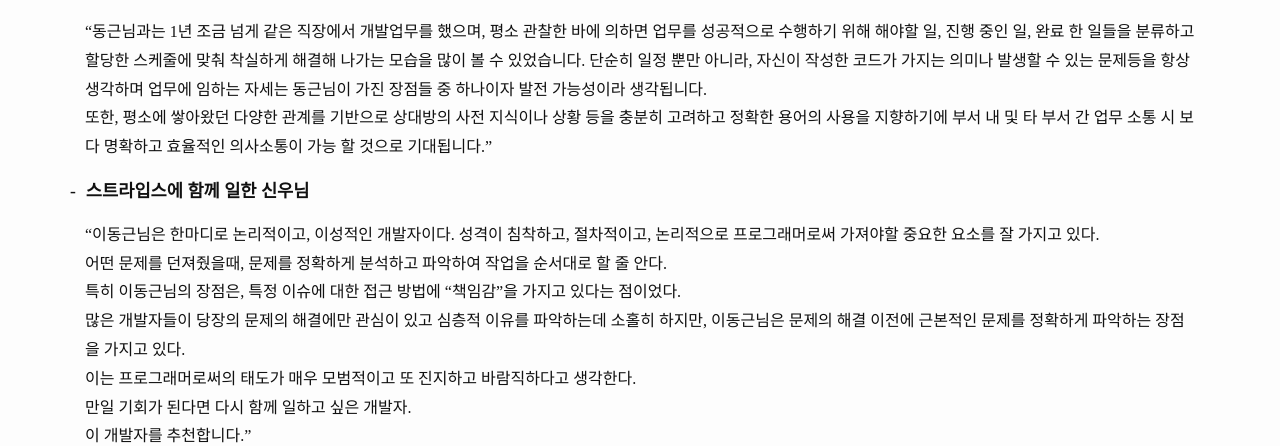
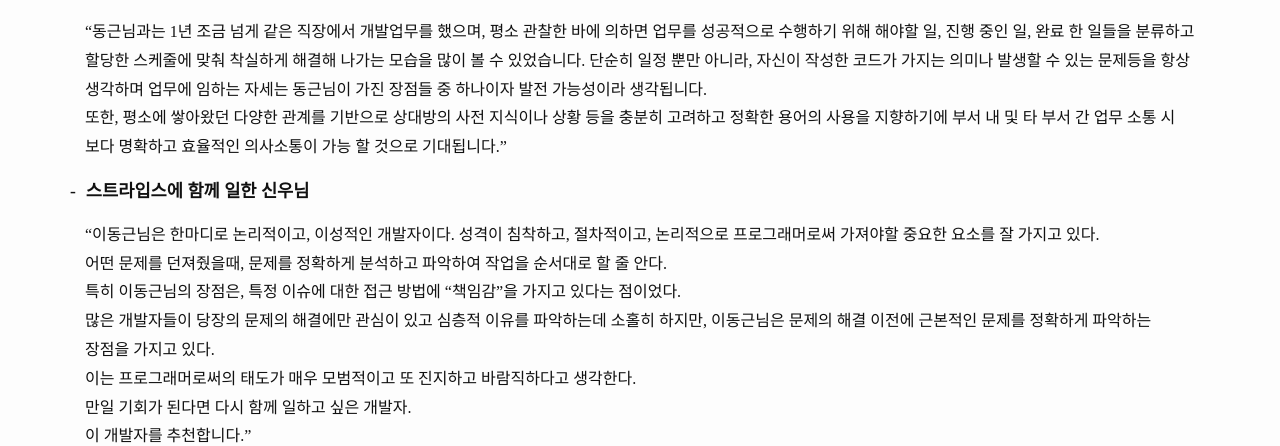
Before and after one commit to dizy64/dizy64.github.io, a Jekyll site: the page built from about/index.html, in a window 1280 px wide. Shown: the part 3718-4164 px from the top of the page. Built offline with Jekyll 4.4.1, drawn with Linux system fonts in a browser that asks for light colours.

Commit message:
모든 문서에 keep-all 옵션을 추가하다

```diff
--- a/_sass/_base.scss
+++ b/_sass/_base.scss
@@ -23,6 +23,7 @@ body {
     -o-font-feature-settings: "kern" 1;
     font-feature-settings: "kern" 1;
     font-kerning: normal;
+    word-break: keep-all;
 }
 
 
--- a/_sass/_layout.scss
+++ b/_sass/_layout.scss
@@ -214,7 +214,6 @@
         font-size: 1.3rem;
         font-weight: bold;
         line-height: 1.6;
-        word-break: keep-all;
         @include media-query($on-palm) {
           font-size: 0.9rem;
         }
@@ -222,7 +221,6 @@
       .post-subtitle {
         font-size: 0.9rem;
         font-weight: bold;
-        word-break: keep-all;
       }
       .post-meta {
         font-size: 0.6rem;
@@ -261,14 +259,12 @@
   font-size: 1.3rem;
   line-height: 1.5;
   font-weight: bold;
-  word-break: keep-all;
 }
 
 .post-subtitle {
   margin-top: -10px;
   font-size: 0.9rem;
   font-weight: bold;
-  word-break: keep-all;
 }
 
 .post-content {
@@ -333,7 +329,6 @@
         &.period {
           font-size: 0.7rem;
           color: #999;
-          word-break: keep-all;
         }
       }
     }
```
